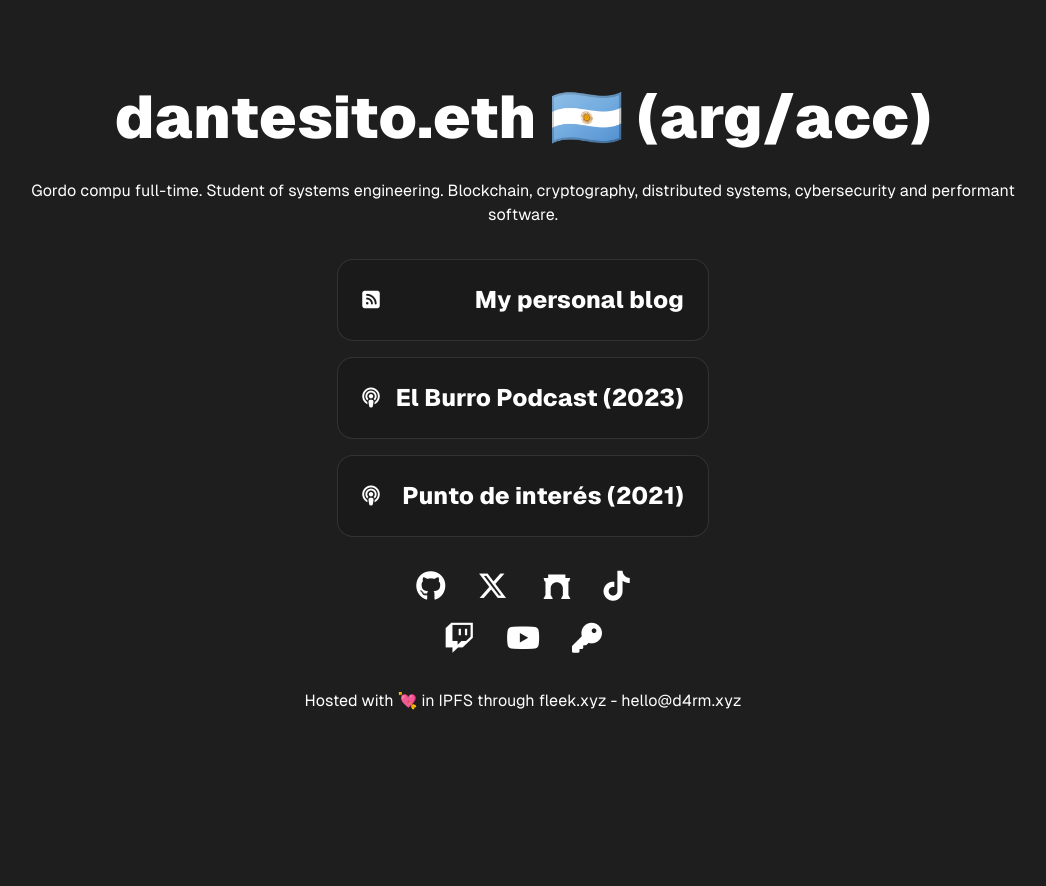
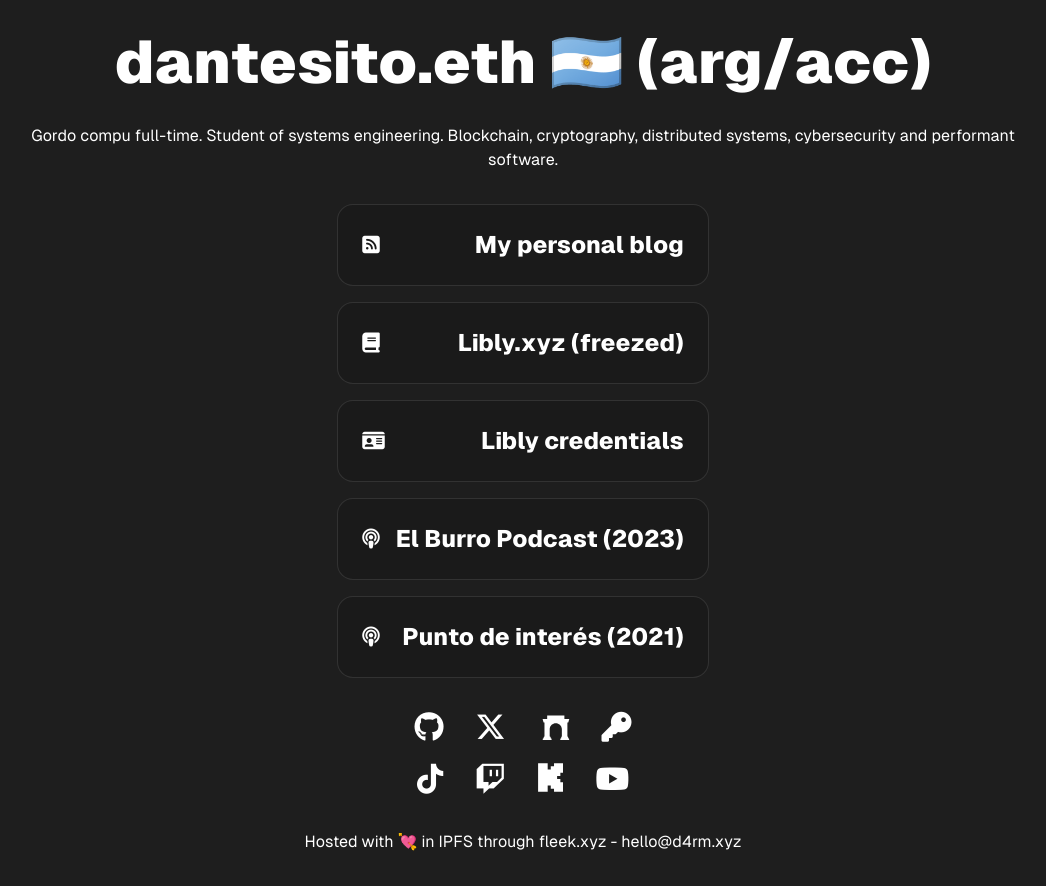
Before and after one commit to d4rm5/dantesito.eth.limo, an Astro site: page / in a window 1280 px wide. Shown: the whole page, without its empty margins (117-1163 px from the left). Before the commit the page ends 800 px from the top, so only its background shows below. Built offline with nearby package versions, Linux system fonts and the light colour scheme; Astro itself is replaced by a stand-in of ours.

Commit message:
added kick and changed height

```diff
--- /dev/null
+++ b/src/components/KickChip.astro
@@ -0,0 +1,13 @@
+---
+interface Props {
+  link: string;
+}
+const { link } = Astro.props;
+---
+
+<a class='text-3xl' aria-label='link' target='_blank' href={`https://${link}`}
+  ><svg class="text-white fill-current" width="26.25" height="31" viewBox="0 0 24 26" fill="none" xmlns="http://www.w3.org/2000/svg">
+    <title>Kick.com</title>
+    <path fill-rule="evenodd" clip-rule="evenodd" d="M1 0H9.76711V5.79452H12.589V2.82193H15.5616V0H24.1781V8.61645H21.3561V11.589H18.3836V14.411H21.3561V17.3836H24.1781V26H15.5616V23.1781H12.589V20.2055H9.76711V26H1V0Z" />
+  </svg></a
+>
--- a/src/pages/index.astro
+++ b/src/pages/index.astro
@@ -2,6 +2,8 @@
 import Card from "../components/card.astro";
 import Chip from "../components/chip.astro";
 import FarcasterChip from "../components/FarcasterChip.astro";
+import KickChip from "../components/KickChip.astro";
+
 
 // Put all your links here
 const links: Link[] = [
@@ -9,6 +11,16 @@ const links: Link[] = [
     desc: "My personal blog",
     link: "paragraph.xyz/@d4rm_",
     icon: "fa-solid fa-square-rss",
+  },
+  {
+    desc: "Libly.xyz (freezed)",
+    link: "libly.xyz",
+    icon: "fa-solid fa-book",
+  },
+  {
+    desc: "Libly credentials",
+    link: "x.com/d4rm_/status/1722034025190023404",
+    icon: "fa-solid fa-id-card",
   },
   {
     desc: "El Burro Podcast (2023)", // The text that will be rendered
@@ -56,10 +68,10 @@ const links: Link[] = [
     </style>
   </head>
   <body
-    class='bg-[#1e1e1e] flex justify-center items-center w-screen h-screen font-[Geist] text-white'
+    class='bg-[#1e1e1e] flex justify-center items-center w-screen font-[Geist] text-white'
   >
     <main class='w-[80%] flex flex-col gap-8'>
-      <h1 class='md:text-6xl text-4xl font-black text-center'>dantesito.eth 🇦🇷 (arg/acc)</h1>
+      <h1 class='mt-8 md:text-6xl text-4xl font-black text-center'>dantesito.eth 🇦🇷 (arg/acc)</h1>
       <p class='text-center mx-auto'>
         Gordo compu full-time. Student of systems engineering. Blockchain, cryptography, distributed systems, cybersecurity and performant software.
       </p>
@@ -75,16 +87,18 @@ const links: Link[] = [
         <Chip link='github.com/d4rm5' icon='fa-brands fa-github' />
         <Chip link='x.com/d4rm_' icon='fa-brands fa-x-twitter' />
         <FarcasterChip link="warpcast.com/d4rm" />
-        <Chip link='tiktok.com/@d4rm_' icon='fa-brands fa-tiktok' />
+        <Chip link='keybase.io/d4rm_/pgp_keys.asc?fingerprint=0acda3ab3d0ce6bfde138f5adf27a082e78df483' icon='fa-solid fa-key' />
+
 
       </div>
         <div class='flex justify-center gap-8'>
+        <Chip link='tiktok.com/@d4rm_' icon='fa-brands fa-tiktok' />
         <Chip link='twitch.com/d4rm_' icon='fa-brands fa-twitch' />
+        <KickChip link="kick.com/d4rm" />
         <Chip link='youtube.com/@d4rm_' icon='fa-brands fa-youtube' />
-        <Chip link='keybase.io/d4rm_/pgp_keys.asc?fingerprint=0acda3ab3d0ce6bfde138f5adf27a082e78df483' icon='fa-solid fa-key' />
       </div>
       </div>
-      <p class='text-center mx-auto'>Hosted with 💘 in IPFS through fleek.xyz - hello@d4rm.xyz</p>
+      <p class='mb-8 text-center mx-auto'>Hosted with 💘 in IPFS through fleek.xyz - hello@d4rm.xyz</p>
     </main>
   </body>
 </html>
```
